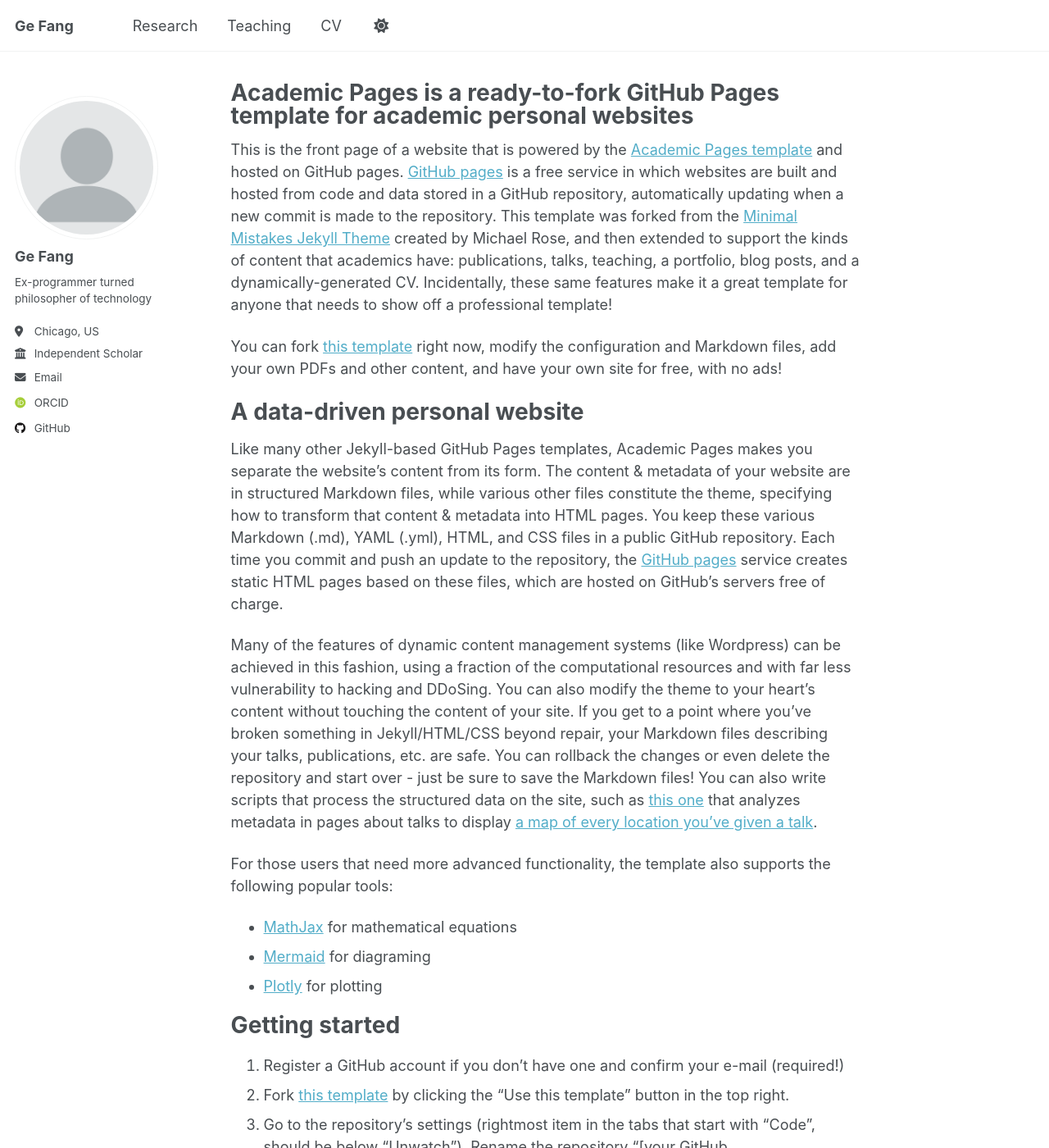
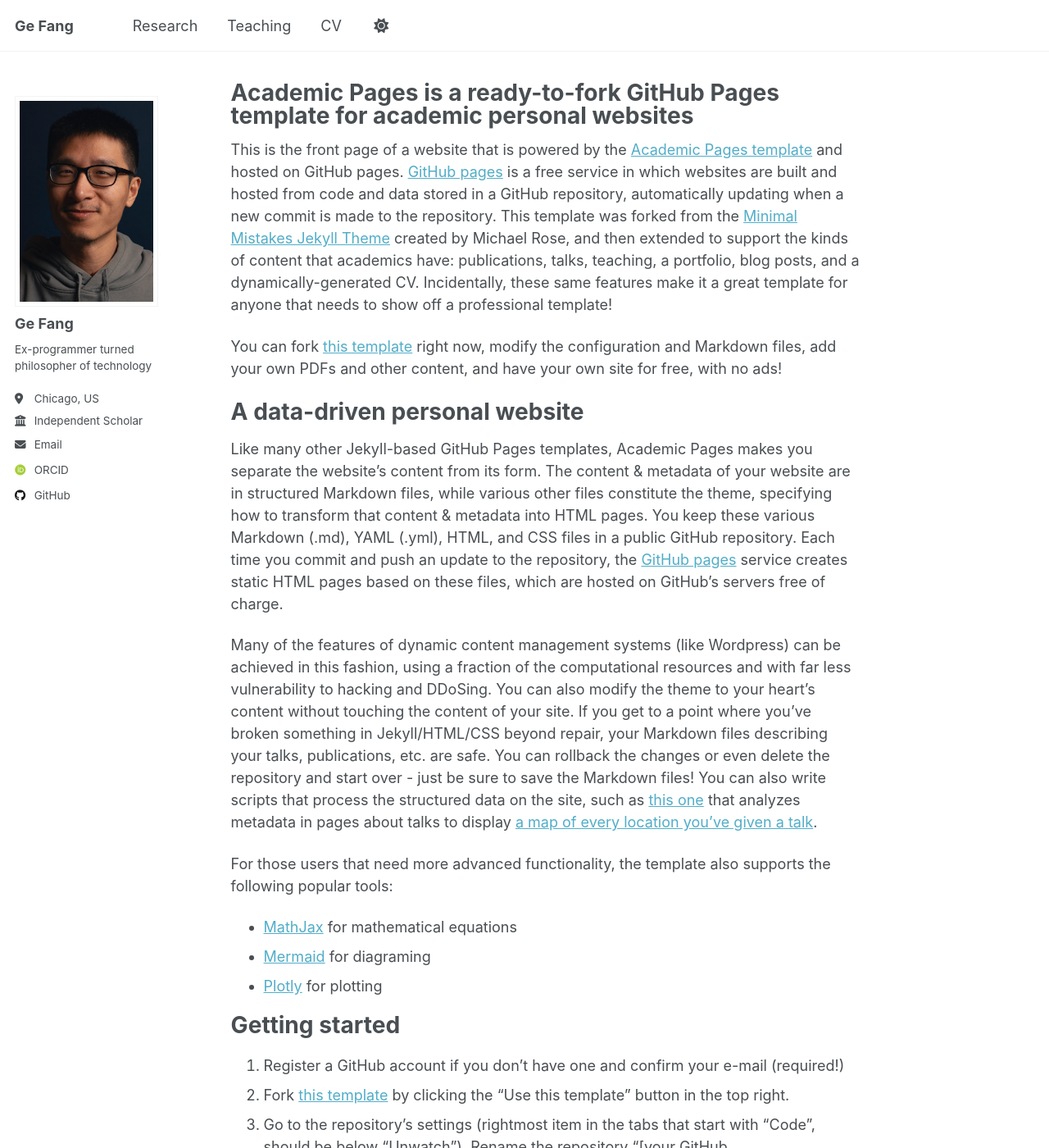
Before and after one commit to fangge518/academic, a Jekyll site: the page built from _pages/about.md, in a window 1280 px wide and 1400 px high. Shown: the whole window at 82% size. Built offline with Jekyll 4.4.1, drawn with Linux system fonts in a browser that asks for light colours; some web fonts are replaced; a script that is not in the unit is left out.

Commit message:
Update homepage photo to ge_print_02.jpg and change avatar shape to rectangular

```diff
--- a/_config.yml
+++ b/_config.yml
@@ -23,7 +23,7 @@ repository               : "academicpages/academicpages.github.io"
 #               Additional customization can be done by editing /_includes/author-profile.html
 author:
   # Biographic information
-  avatar           : "profile.png"
+  avatar           : "ge_print_02.jpg"
   name             : "Ge Fang"
   pronouns         : # example: "she/her"
   bio              : "Ex-programmer turned philosopher of technology"
--- a/_sass/layout/_sidebar.scss
+++ b/_sass/layout/_sidebar.scss
@@ -95,7 +95,7 @@
 
   img {
     max-width: 175px;
-    border-radius: 50%;
+    border-radius: 0;
 
     @include breakpoint($large) {
       padding: 5px;
```
